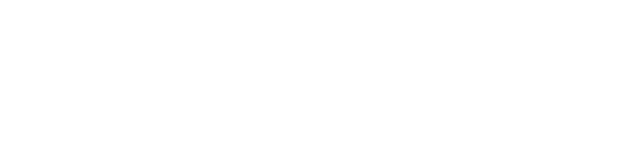
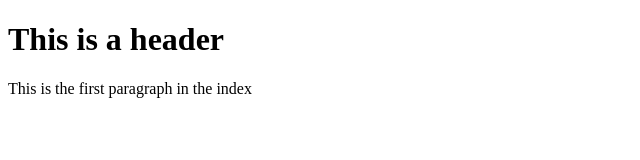
Before and after one commit to endugah/git-test, a plain HTML site: page index.html in a window 1280 px wide. Shown: the whole page, without its empty margins (0-640 px from the left). Drawn offline with Linux system fonts and the light colour scheme.

Commit message:
moodified html

```diff
--- a/index.html
+++ b/index.html
@@ -1,8 +1,12 @@
 <!DOCTYPE html>
 <html lang="en">
+    <head></head>
 
+    <body>
+    <h1>This is a header</h1>
 
+   <p>This is the first paragraph in the index</p>
 
-
+    </body>
 
 </html>
```
